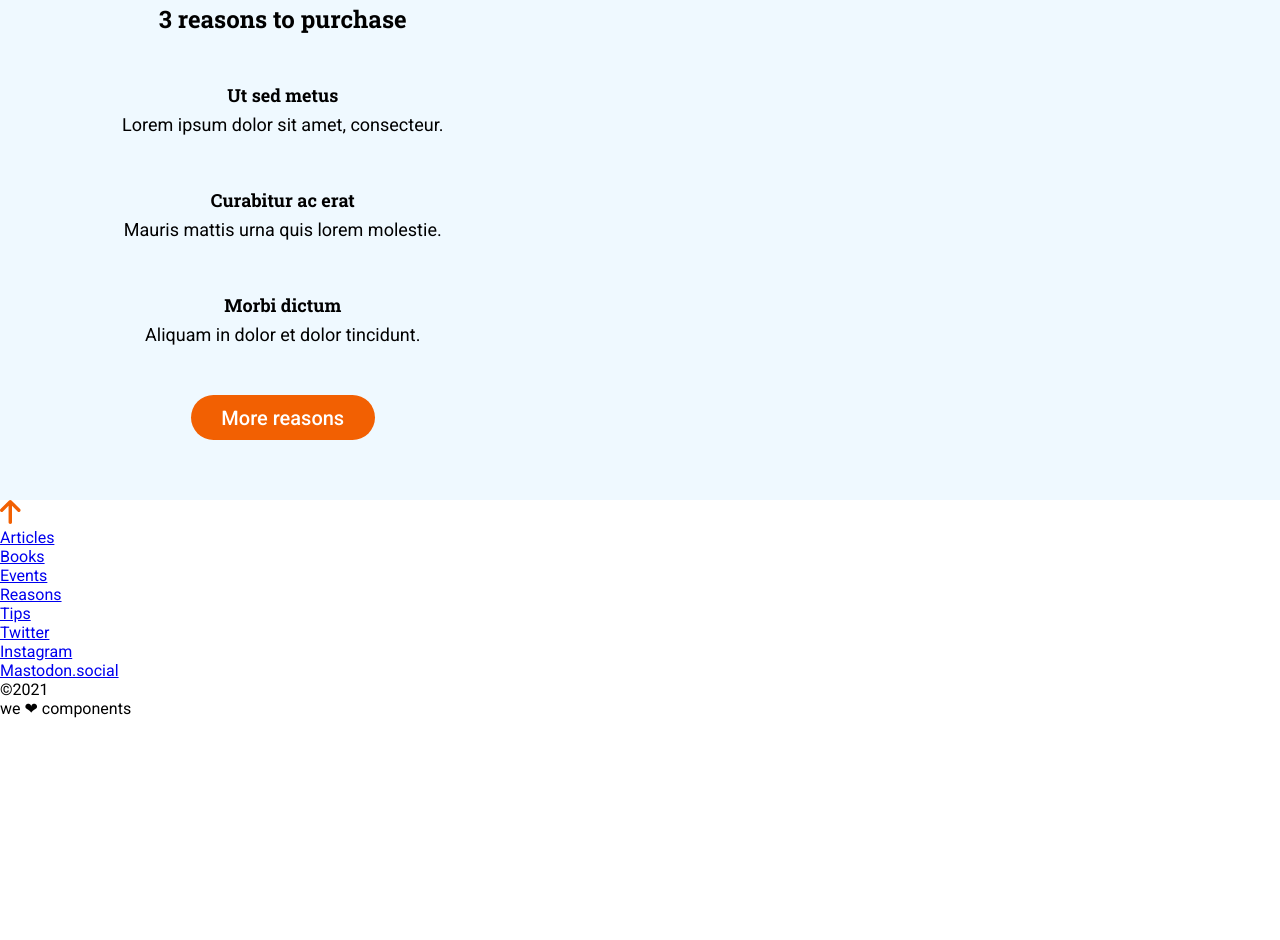
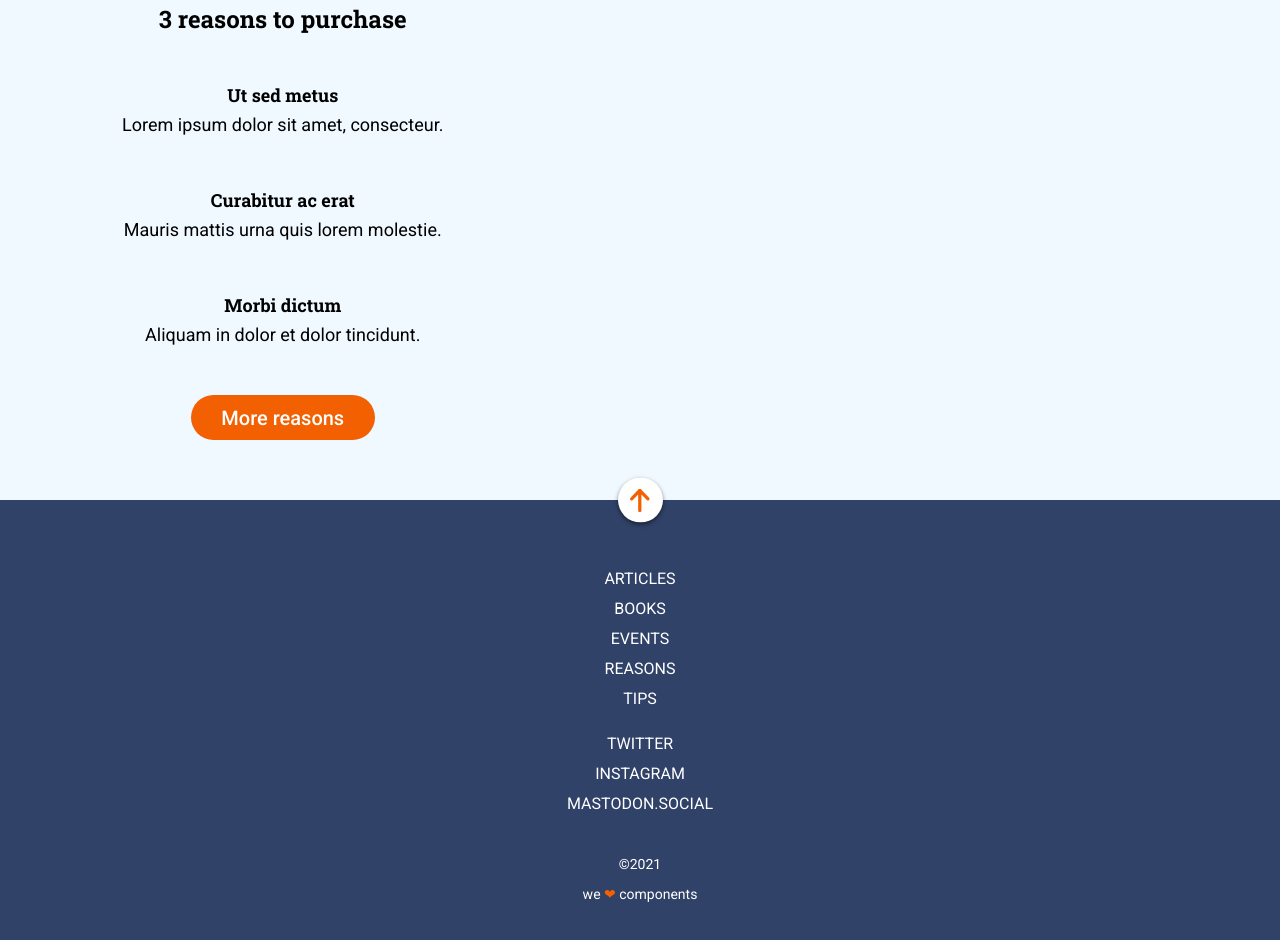
Before and after one commit to Adalab/modulo-1-evaluacion-final-mariarguezp, a website: page public/index.html in a window 1280 px wide. Shown: the part 1082-2022 px from the top of the page. Before the commit the page ends 1800 px from the top, so only its background shows below. Drawn offline with Linux system fonts and the light colour scheme.

Commit message:
add footer scss

```diff
--- a/public/index.html
+++ b/public/index.html
@@ -68,44 +68,42 @@
 
     </main>
 
-    <footer>
+    <footer class="footer">
           <a href="">
-          <img title="Top" src="./assets/images/ico-arrow.svg" alt="Arrow icon">
+            <img class="footer__icon" title="Top" src="./assets/images/ico-arrow.svg" alt="Arrow icon">
           </a>
-
           <nav>
-          <ul>
+            <ul class="footer__list">
               <li>
-              <a title="Adalab Web" href="https://adalab.es/">Articles</a>
+                <a class="footer__list--item" title="Adalab Web" href="https://adalab.es/">Articles</a>
               </li>
               <li>
-              <a title="Adalab Web" href="https://adalab.es/">Books</a>
+                <a class="footer__list--item" title="Adalab Web" href="https://adalab.es/">Books</a>
               </li>
               <li>
-              <a title="Adalab Web" href="https://adalab.es/">Events</a>
+                <a class="footer__list--item" title="Adalab Web" href="https://adalab.es/">Events</a>
               </li>
               <li>
-              <a title="Adalab Web" href="https://adalab.es/">Reasons</a>
+                <a class="footer__list--item" title="Adalab Web" href="https://adalab.es/">Reasons</a>
               </li>
               <li>
-              <a title="Adalab Web" href="https://adalab.es/">Tips</a>
+                <a class="footer__list--item" title="Adalab Web" href="https://adalab.es/">Tips</a>
               </li>
             </ul>
-
-          <ul>
+            <ul class="footer__list">
               <li>
-              <a title="Adalab Web" href="https://adalab.es/">Twitter</a>
+                <a class="footer__list--item" title="Adalab Web" href="https://adalab.es/">Twitter</a>
               </li>
               <li>
-              <a title="Adalab Web" href="https://adalab.es/">Instagram</a>
+                <a class="footer__list--item" title="Adalab Web" href="https://adalab.es/">Instagram</a>
               </li>
               <li>
-              <a title="Adalab Web" href="https://adalab.es/">Mastodon.social</a>
+                <a class="footer__list--item" title="Adalab Web" href="https://adalab.es/">Mastodon.social</a>
               </li>
             </ul>
           </nav>
-        <p>&copy;2021</p>
-        <p>we ❤︎ components</p>
+          <p class="footer__small top">&copy;2021</p>
+          <p class="footer__small bottom">we <span class="love">❤︎</span> components</p>
       </footer>
 
   </body>
--- a/src/scss/core/_variables.scss
+++ b/src/scss/core/_variables.scss
@@ -10,3 +10,4 @@ $colorSecondary: #eff9ff;
 $colorTertiary: #304268;
 $colorButtons: #f26002;
 $colorSmall: #8ccbea;
+$colorMenu: #0271bc;
--- a/src/scss/layout/_footer.scss
+++ b/src/scss/layout/_footer.scss
@@ -1,8 +1,49 @@
-.page__footer {
-  position: fixed;
-  left: 0;
-  bottom: 0;
-  width: 100vw;
-  padding: 1rem;
-  color: $colorTertiary;
+.footer {
+  width: 100%;
+  background-color: $colorTertiary;
+  display: flex;
+  flex-direction: column;
+  align-items: center;
+
+  &__icon {
+      width: 45px;
+      height: 45px;
+      padding: 11px 12.4px 10px 12px;
+      background-color: $colorMain;
+      border-radius: 50%;
+      box-shadow: 0 2px 4px rgba(0, 0, 0, 0.5);
+      transform: translateY(-22.5px);
+  }
+
+  &__list {
+    margin: 15px 0 15px;
+    list-style: none;
+    font-size: 16px;
+    text-align: center;
+    line-height: 30px;
+    text-transform: uppercase;
+
+    &--item {
+      text-decoration: none;
+      color: $colorMain;
+    }
+  }
+
+  &__small {
+    font-size: 14px;
+    line-height: 30px;
+    color: $colorMain;
+  }
+
+  &__small.top {
+    margin-top: 15px;
+  }
+
+  &__small.bottom {
+    margin-bottom: 45px;
+  }
+
+  &__small .love {
+    color: $colorButtons;
+  }
 }
--- a/src/scss/layout/_header.scss
+++ b/src/scss/layout/_header.scss
@@ -9,7 +9,7 @@
     width: 44px;
     height: 44px;
     padding: 15px 14px;
-    background-color: $colorTertiary;
+    background-color: $colorMenu;
     position: fixed;
   }
 
```
Also changed, not shown: src/html/partials/footer.html (+14 -16 lines), public/assets/css/main.css, 1 other file. Lines whose indentation alone changed are shown as unchanged.
